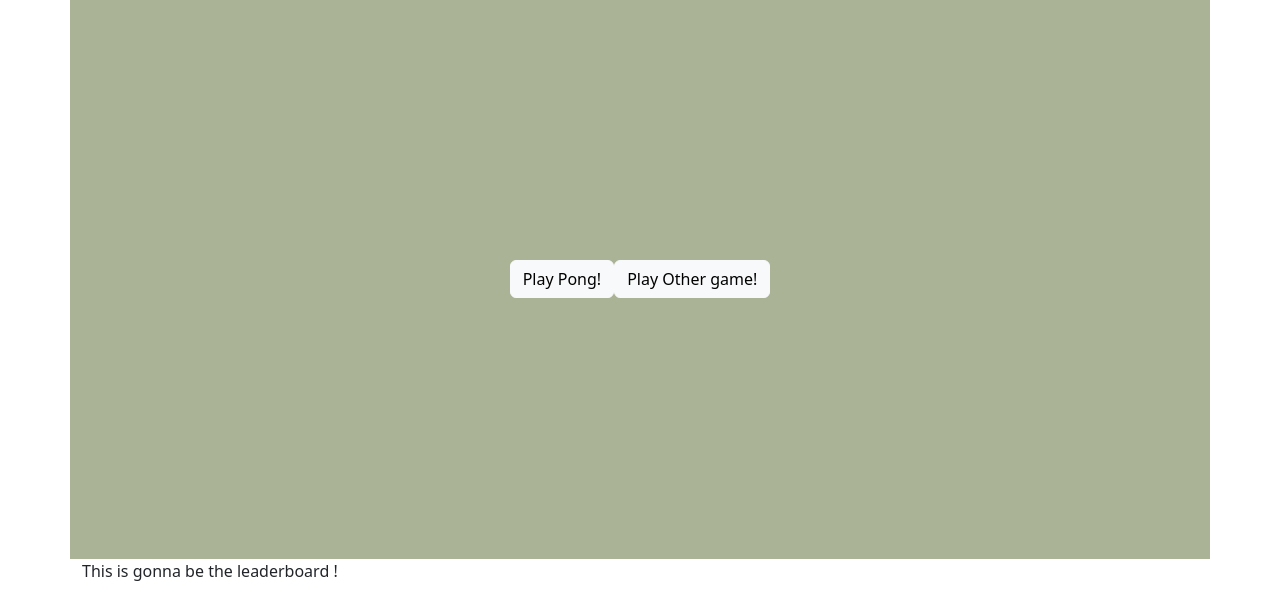
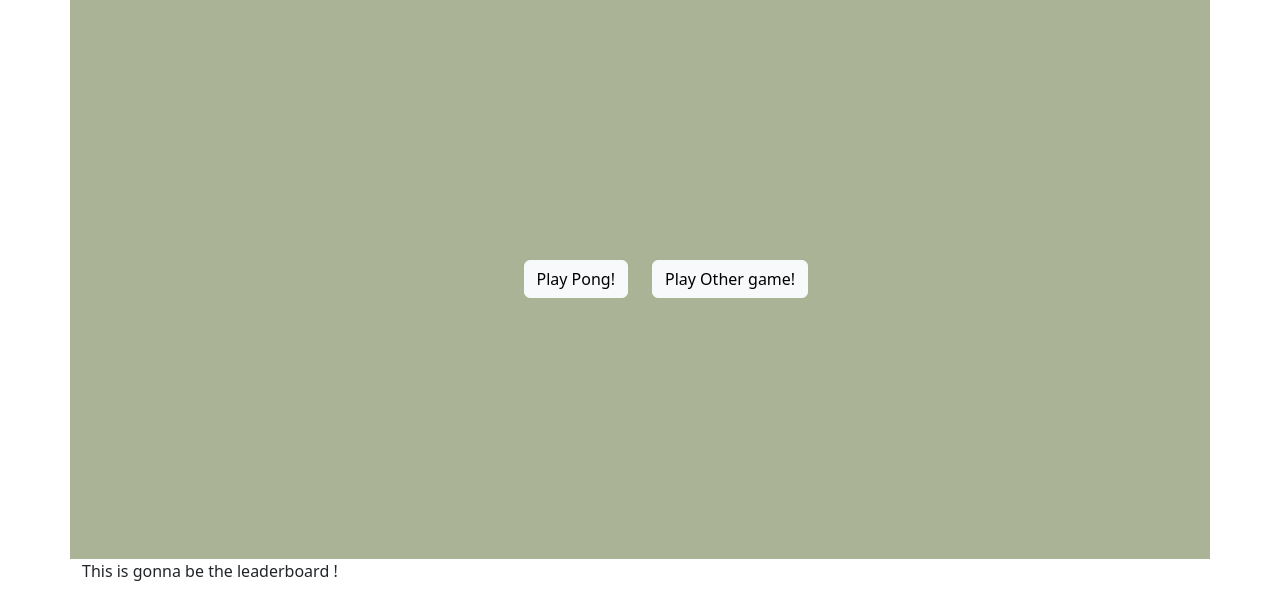
Before and after one commit to 0cculus/divinity, a Django app: page / in a window 1280 px wide. Shown: the part 127-726 px from the top of the page. Run offline with Django 4.2, Linux system fonts and the light colour scheme; some libraries are stand-ins or nearby versions.

Commit message:
centered choose game menu and pong menu

```diff
--- a/app/src/static/js/game_menus.js
+++ b/app/src/static/js/game_menus.js
@@ -21,14 +21,15 @@ function disableMenu(menu) {
     });
 }
 
-document.addEventListener("DOMContentLoaded", function () {
+function init() {
 
     const playPongBtn = document.getElementById("playPongBtn");
     const playOtherGameBtn = document.getElementById("playOtherGameBtn");
+    const chooseGameBtn = document.getElementById("gameChoiceBtn");
 
-    const gameChoiceMenu = document.getElementById("gameChoiceMenu");
     const pongMenu = document.getElementById("pongMenu");
     const otherGameMenu = document.getElementById("otherGameMenu");
+    const gameChoiceMenu = document.getElementById("gameChoiceMenu");
 
     playPongBtn.addEventListener("click", function() {
 
@@ -42,4 +43,13 @@ document.addEventListener("DOMContentLoaded", function () {
         disableMenu(gameChoiceMenu);
         enableMenu(otherGameMenu);
     });
-});
+
+    chooseGameBtn.addEventListener("click", function() {
+
+        disableMenu(pongMenu);
+        disableMenu(otherGameMenu);
+        enableMenu(gameChoiceMenu);
+    })
+}
+
+init();
--- a/app/src/templates/index.html
+++ b/app/src/templates/index.html
@@ -173,10 +173,18 @@
                 style="display: none;"></div>
             <!--Game choice menu-->
             <div class="container-game" id="gameChoiceMenu">
-                <button type="button" class="btn btn-light"
-                id="playPongBtn">Play Pong!</button>
-                <button type="button" class="btn btn-light"
-                id="playOtherGameBtn">Play Other game!</button>
+                <div class="container-fluid position-absolute top-50 start-50 translate-middle">
+                    <div class="row justify-content-center">
+                        <div class="col text-end">
+                            <button type="button" class="btn btn-light"
+                            id="playPongBtn">Play Pong!</button>
+                        </div>
+                        <div class="col">
+                            <button type="button" class="btn btn-light"
+                            id="playOtherGameBtn">Play Other game!</button>
+                        </div>
+                    </div>
+                </div>
             </div>
             <!--PONG game menu-->
             <div class="container-game" id="pongMenu" style="display: none;">
@@ -190,6 +198,7 @@
                     </div>
                 </div>
                 <!--Actuall menu container-->
+                <div class="container-fluid position-absolute top-50 start-50 translate-middle">
                     <div class="row d-flex justify-content-center">
                         <div class="col-auto">
                             <button type="button" class="btn btn-light"
@@ -209,6 +218,7 @@
                                 id="playTournamentBtn">Tournois</button>
                         </div>
                     </div>
+                </div>
             </div>
             <!--Other game menu-->
             <div class="container-game" id="otherGameMenu"
```
